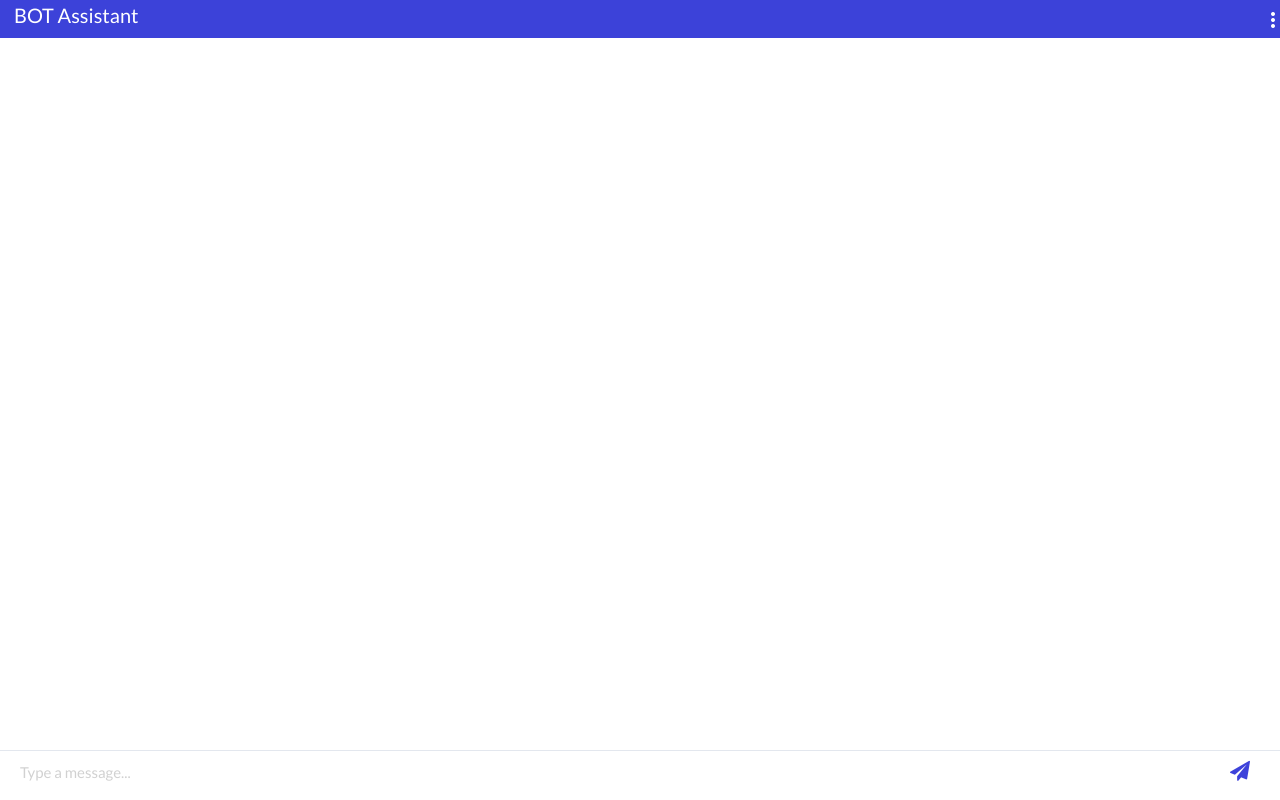
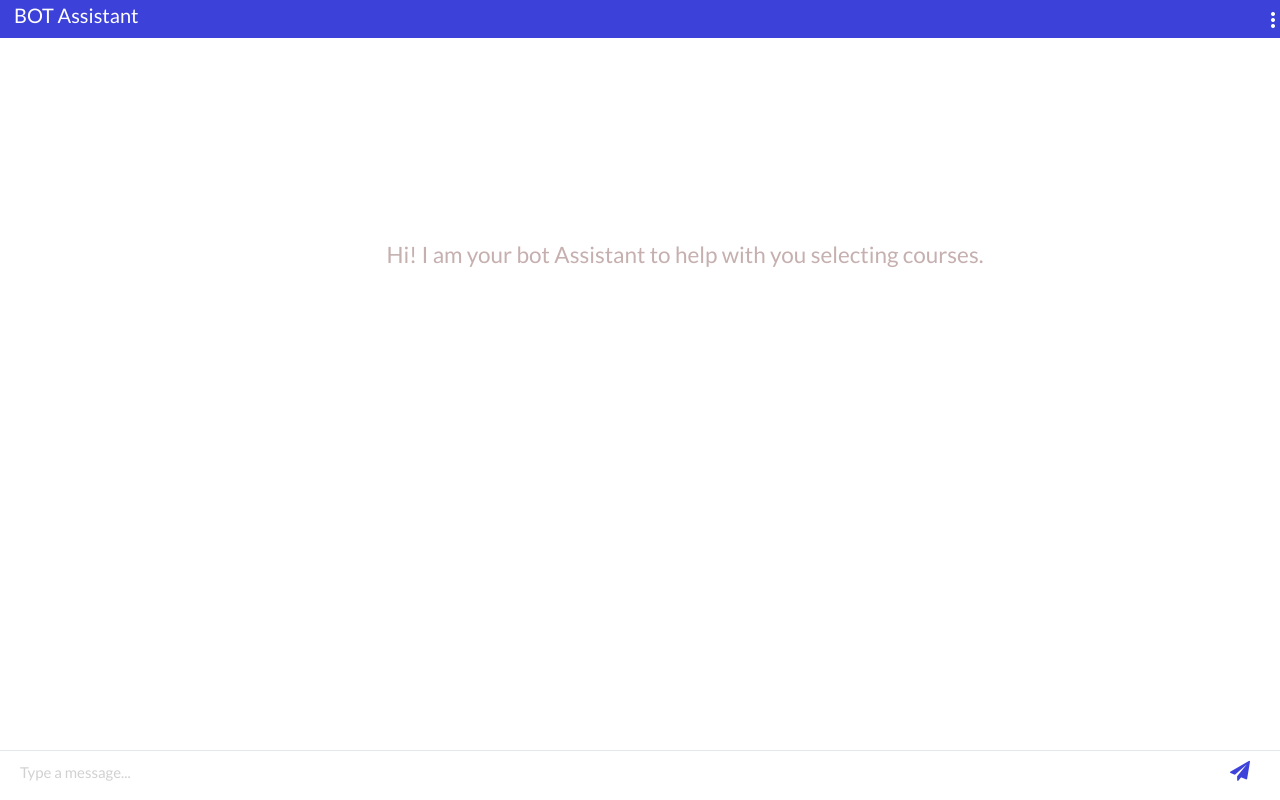
Before and after one commit to poojasingh-code/ui-with-buttons, a website: page index.html in a window 1280 px wide. Drawn offline with nearby package versions, Linux system fonts and the light colour scheme.

Commit message:
chatbackground changes

```diff
--- a/index.html
+++ b/index.html
@@ -1,12 +1,10 @@
 <html>
   <head>
     <title>Chatbot Widget</title>
-
     <!--Let browser know website is optimized for mobile-->
     <meta name="viewport" content="width=device-width, initial-scale=1.0" />
     <meta content="text/html;charset=utf-8" http-equiv="Content-Type" />
     <meta content="utf-8" http-equiv="encoding" />
-
     <!--Import Google Icon Font-->
     <link
       href="https://fonts.googleapis.com/icon?family=Material+Icons"
@@ -71,7 +69,11 @@
         </div>
 
         <!--Chatbot contents goes here -->
-        <div class="chats" id="chats">
+        <div class="chats" id="chats" style="position: relative;">
+          <div class="containerbackground" id="containerbackground">
+           <!--chat-Background text-->
+          <p style="font-size: 150%;text-align: center; margin: 15%;"> Hi! I am your bot Assistant to help with you selecting courses.</p>
+        </div>
           <div class="clearfix"></div>
         </div>
 
@@ -89,6 +91,12 @@
       </div>
     <!--JavaScript at end of body for optimized loading-->
     <script src="https://ajax.googleapis.com/ajax/libs/jquery/3.3.1/jquery.min.js"></script>
+    <!-- <script type="text/javascript">
+      $(function () {
+          $("#chats").ready("/chat_background.html");
+      });
+  </script> -->
+
     <script
       type="text/javascript"
       src="/js/lib/materialize.min.js"
@@ -98,5 +106,6 @@
     <script type="text/javascript" src="/js/script.js"></script>
 
     <script type="text/javascript" src="/js/lib/showdown.min.js"></script>
+
   </body>
 </html>
--- a/static/css/style.css
+++ b/static/css/style.css
@@ -30,6 +30,21 @@ body {
   color: white;
   float: left;
   margin-top: 26px;
+}
+
+.containerbackground{
+  all: inherit;
+  overflow-y: hidden;
+  margin: 3rem;
+  position: fixed;
+  top: 0px;
+  left: 0;
+  bottom: 0;
+  z-index: -1;
+  /* transform: rotate(300deg); */
+  /* -webkit-transform: rotate(300deg); */
+  color: #c6afaf;
+
 }
 
 .chats {
```
